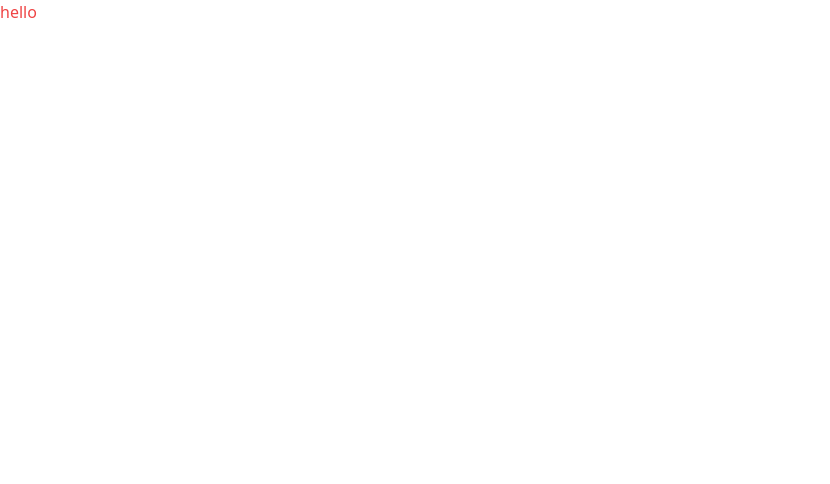
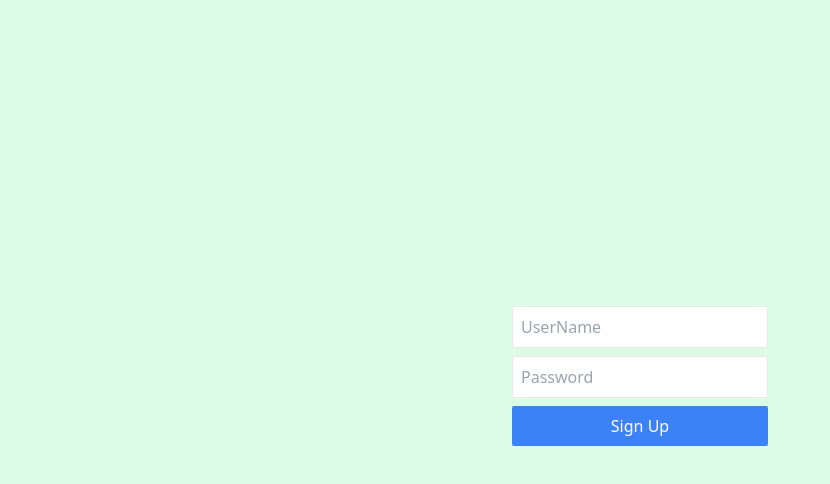
Before and after one commit to Pkanand1999/Sharding-meets, a React (Create React App) app in the folder Frontend/sharding/: page / in a window 1280 px wide. Shown: the top 484 px of the page, without its empty margins (0-830 px from the left). Built offline with nearby package versions, Linux system fonts and the light colour scheme.

Commit message:
signup form

```diff
--- a/Frontend/sharding/src/App.js
+++ b/Frontend/sharding/src/App.js
@@ -1,9 +1,10 @@
+const { default: Signup } = require("./components/Signup");
 
 
 function App() {
   return (
     <>
-      <p className="text-red-500">hello</p>
+      <Signup/>
     </>
   );
 }
--- /dev/null
+++ b/Frontend/sharding/src/components/Signup.jsx
@@ -0,0 +1,25 @@
+import React, { useState } from 'react'
+
+function Signup() {
+const [username,setUsername]=useState('');
+const [password,setPassword]=useState('');
+
+
+  return (
+    <div className='bg-green-100 h-screen flex items-center'>
+        <form className='w-64 mx-auto mb-12'>
+            <input type="text" placeholder='UserName' className='block w-full rounded-sm p-2 mb-2 border'
+            value={username}
+            onChange={(e)=>setUsername(e.target.value)}
+            />
+            <input type="password" placeholder='Password' className='block w-full rounded-sm p-2 mb-2 border'
+            value={password}
+            onChange={(e)=>setPassword(e.target.value)}
+            />
+            <button className='bg-blue-500 text-white block w-full rounded-sm p-2'>Sign Up</button>
+        </form>
+    </div>
+  )
+}
+
+export default Signup
```
